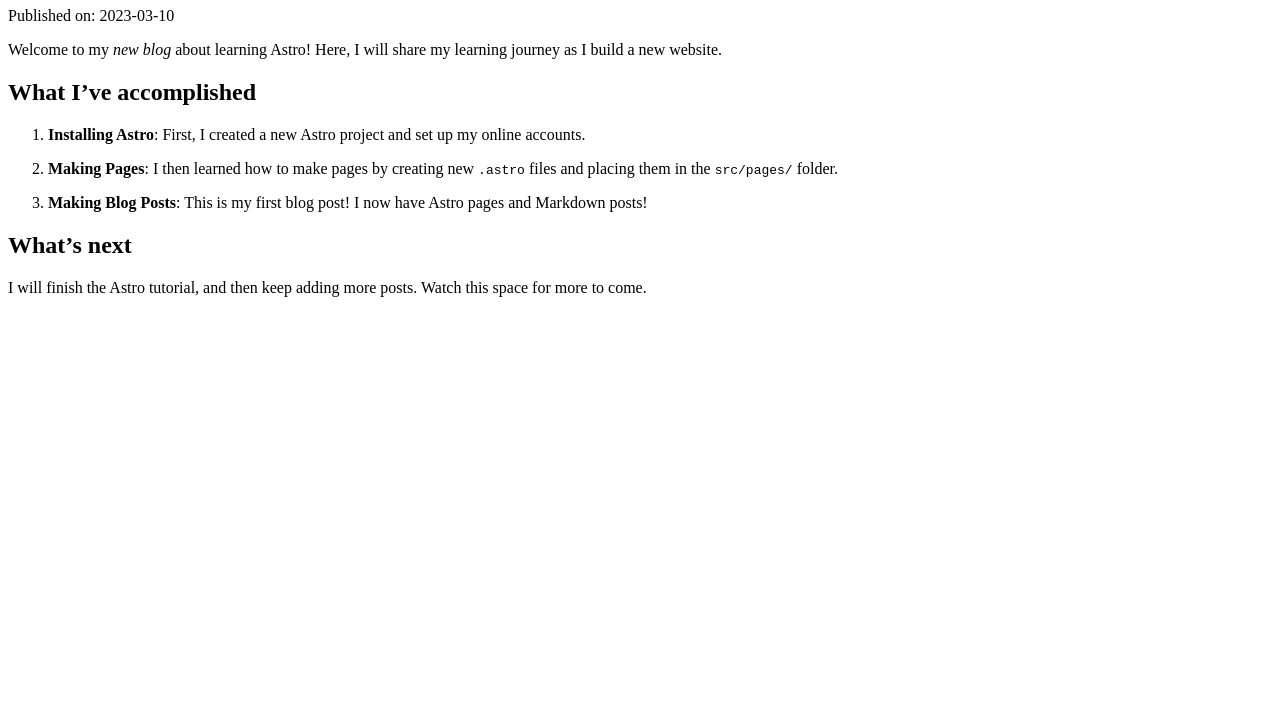
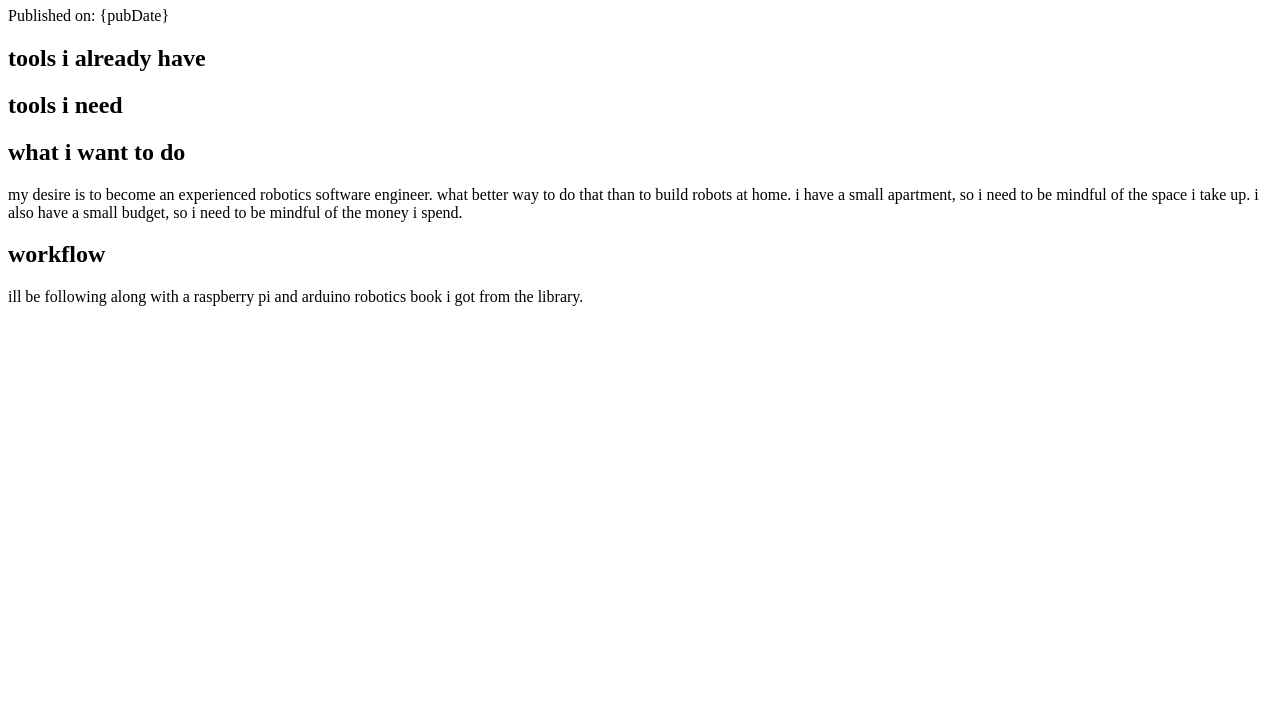
Before and after one commit to ranegray/puffy-parsec, an Astro site: page /posts/post-1 in a window 1280 px wide. Shown: the part 73-800 px from the top of the page. Built offline with nearby package versions, Linux system fonts and the light colour scheme; Astro itself is replaced by a stand-in of ours.

Commit message:
general post updates and page updates

```diff
--- a/src/pages/blog.astro
+++ b/src/pages/blog.astro
@@ -1,4 +1,6 @@
 ---
+import '../styles/global.css';
+
 const pageTitle = 'blog'
 
 ---
@@ -9,7 +11,7 @@
 		<link rel="icon" type="image/svg+xml" href="/favicon.svg" />
 		<meta name="viewport" content="width=device-width" />
 		<meta name="generator" content={Astro.generator} />
-		<title>Puffy-Parsec | {pageTitle}</title>
+		<title>rane.dev | {pageTitle}</title>
 	</head>
 	<body>
         <a href="/">home</a>
@@ -17,7 +19,6 @@
 		<a href="/blog/">blog</a>
 
 		<h1>{pageTitle}</h1>
-        <p>This is where I will post about my journey learning web development.</p>
         <a href="/posts/post-1/">post-1</a>
         <a href="/posts/post-2/">post-2</a>
         <a href="/posts/post-3/">post-3</a>
--- a/src/pages/posts/post-1.md
+++ b/src/pages/posts/post-1.md
@@ -1,27 +1,25 @@
 ---
-title: 'My First Blog Post'
-pubDate: 2022-07-01
-description: 'This is the first post of my new Astro blog.'
-author: 'Astro Learner'
+title: 'putting together a mobile robotics lab for my small apartment'
+pubDate:
+description: 'this is the first in a series of posts about learning robotics'
+author: 'rane'
 image:
     url: 'https://astro.build/assets/blog/astro-1-release-update/cover.jpeg'
     alt: 'The Astro logo with the word One.'
 tags: ["astro", "blogging", "learning in public"]
 ---
-# My First Blog Post
+# Assembling a mobile robotics lab for my small apartment
 
-Published on: 2023-03-10
+Published on: {pubDate}
 
-Welcome to my _new blog_ about learning Astro! Here, I will share my learning journey as I build a new website.
+## tools i already have
 
-## What I've accomplished
+## tools i need
 
-1. **Installing Astro**: First, I created a new Astro project and set up my online accounts.
+## what i want to do
 
-2. **Making Pages**: I then learned how to make pages by creating new `.astro` files and placing them in the `src/pages/` folder.
+my desire is to become an experienced robotics software engineer. what better way to do that than to build robots at home. i have a small apartment, so i need to be mindful of the space i take up. i also have a small budget, so i need to be mindful of the money i spend.
 
-3. **Making Blog Posts**: This is my first blog post! I now have Astro pages and Markdown posts!
+## workflow
 
-## What's next
-
-I will finish the Astro tutorial, and then keep adding more posts. Watch this space for more to come.
+ill be following along with a raspberry pi and arduino robotics book i got from the library.
```
Also changed, not shown: src/pages/about.astro (+8 -11 lines).
